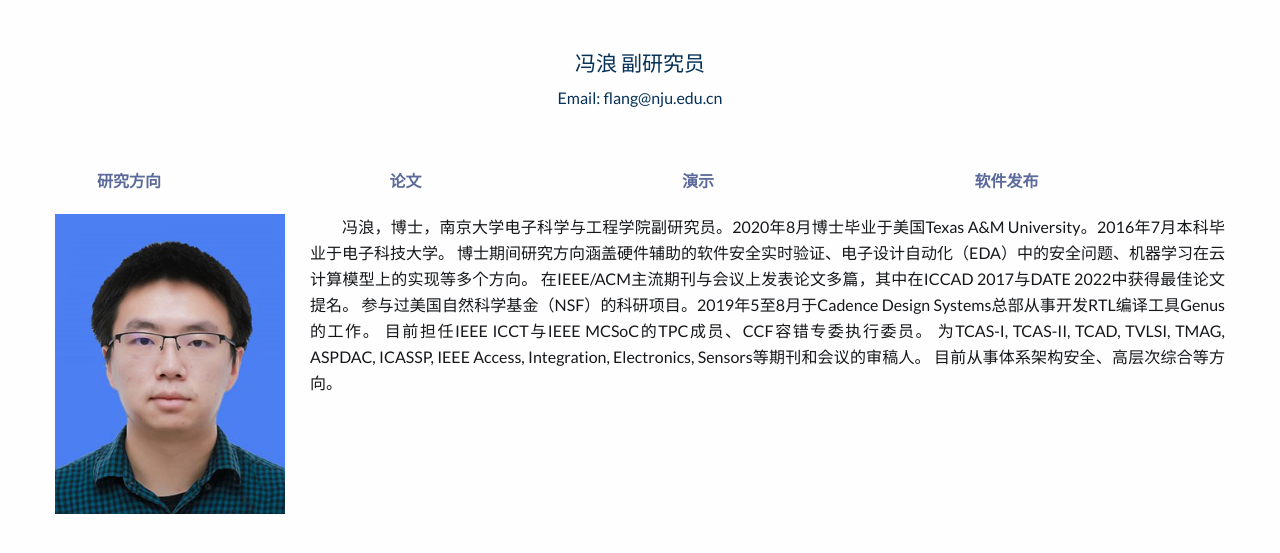
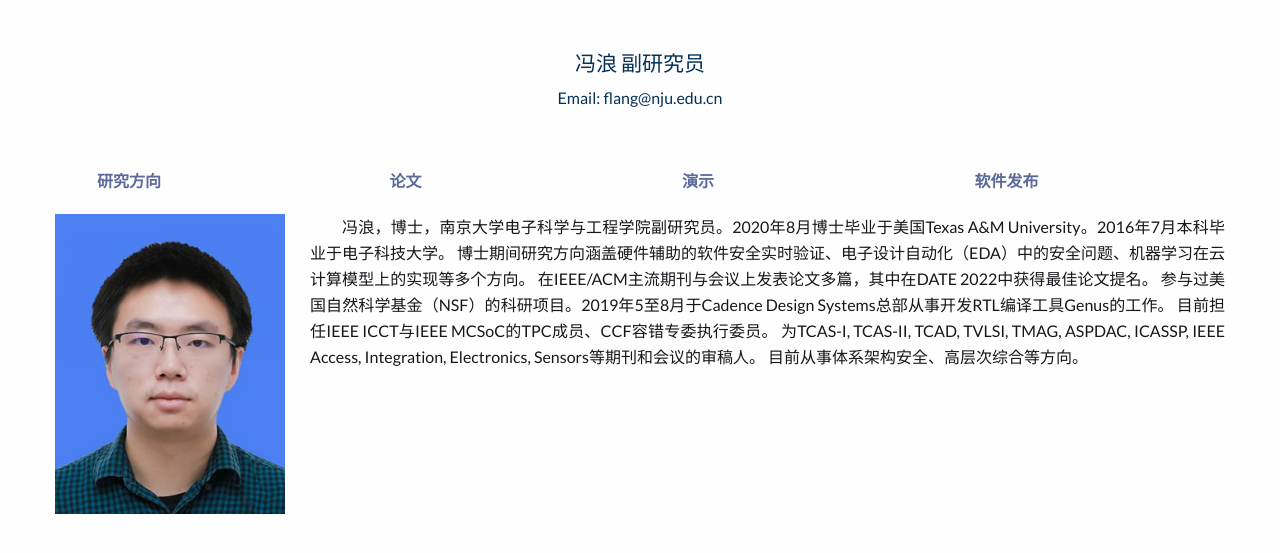
Before and after one commit to flwave/flwave.github.io, a plain HTML site: page index.html in a window 1280 px wide. Shown: the part 535-1088 px from the top of the page. Drawn offline with Linux system fonts and the light colour scheme.

Commit message:
Update index.html

```diff
--- a/index.html
+++ b/index.html
@@ -203,7 +203,7 @@
                 <p><img src="fenglang2.jpg"></p>
                 <p> 冯浪，博士，南京大学电子科学与工程学院副研究员。2020年8月博士毕业于美国Texas A&M University。2016年7月本科毕业于电子科技大学。
                   博士期间研究方向涵盖硬件辅助的软件安全实时验证、电子设计自动化（EDA）中的安全问题、机器学习在云计算模型上的实现等多个方向。
-                  在IEEE/ACM主流期刊与会议上发表论文多篇，其中在ICCAD 2017与DATE 2022中获得最佳论文提名。
+                  在IEEE/ACM主流期刊与会议上发表论文多篇，其中在DATE 2022中获得最佳论文提名。
 				  参与过美国自然科学基金（NSF）的科研项目。2019年5至8月于Cadence Design Systems总部从事开发RTL编译工具Genus的工作。
                   目前担任IEEE ICCT与IEEE MCSoC的TPC成员、CCF容错专委执行委员。
                   为TCAS-I, TCAS-II, TCAD, TVLSI, TMAG, ASPDAC, ICASSP, IEEE Access, Integration, Electronics, Sensors等期刊和会议的审稿人。
```
